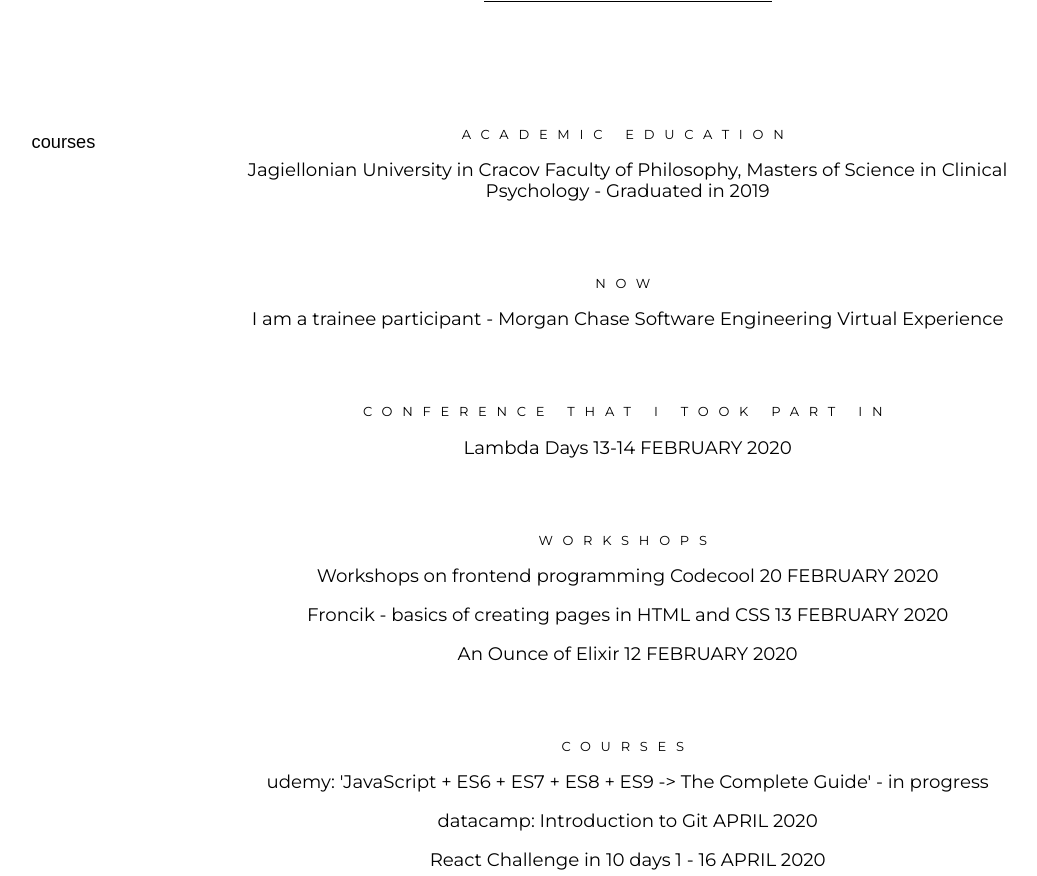
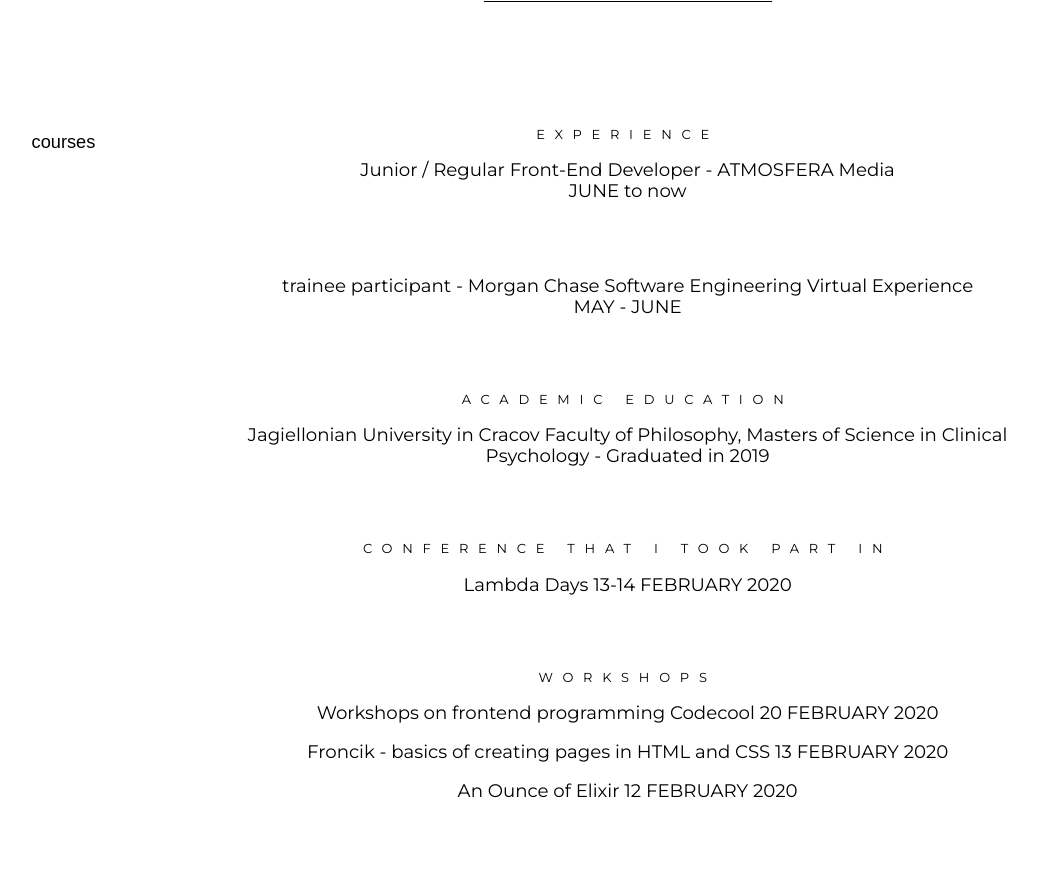
Before and after one commit to anzamarska/personal-website, a React (Create React App) app: page / in a window 1280 px wide. Shown: the part 1300-2176 px from the top of the page, without its empty margins (158-1195 px from the left). Built offline with nearby package versions, Linux system fonts and the light colour scheme; a web font is replaced by a local one.

Commit message:
add experience

```diff
--- a/src/components/Main/Courses.js
+++ b/src/components/Main/Courses.js
@@ -6,15 +6,19 @@
     <section className="section" id="courses">
       <p className="sectionTitle">courses</p>
       <div className="content">
+        <p className="gitText">experience</p>
+        <p className="coursesText">
+          Junior / Regular Front-End Developer - ATMOSFERA Media <br /> JUNE to
+          now
+        </p>
+        <p className="coursesText">
+          trainee participant - Morgan Chase Software Engineering Virtual
+          Experience <br /> MAY - JUNE
+        </p>
         <p className="gitText">ACADEMIC EDUCATION</p>
         <p className="coursesText">
           Jagiellonian University in Cracov Faculty of Philosophy, Masters of
           Science in Clinical Psychology - Graduated in 2019
-        </p>
-        <p className="gitText">now</p>
-        <p className="coursesText">
-          I am a trainee participant - Morgan Chase Software Engineering Virtual
-          Experience
         </p>
         <p className="gitText">Conference that I took part in</p>
         <p className="coursesText">Lambda Days 13-14 FEBRUARY 2020 </p>
```
Also changed, not shown: 2 other files (tests, documents, lock files or other folders).
